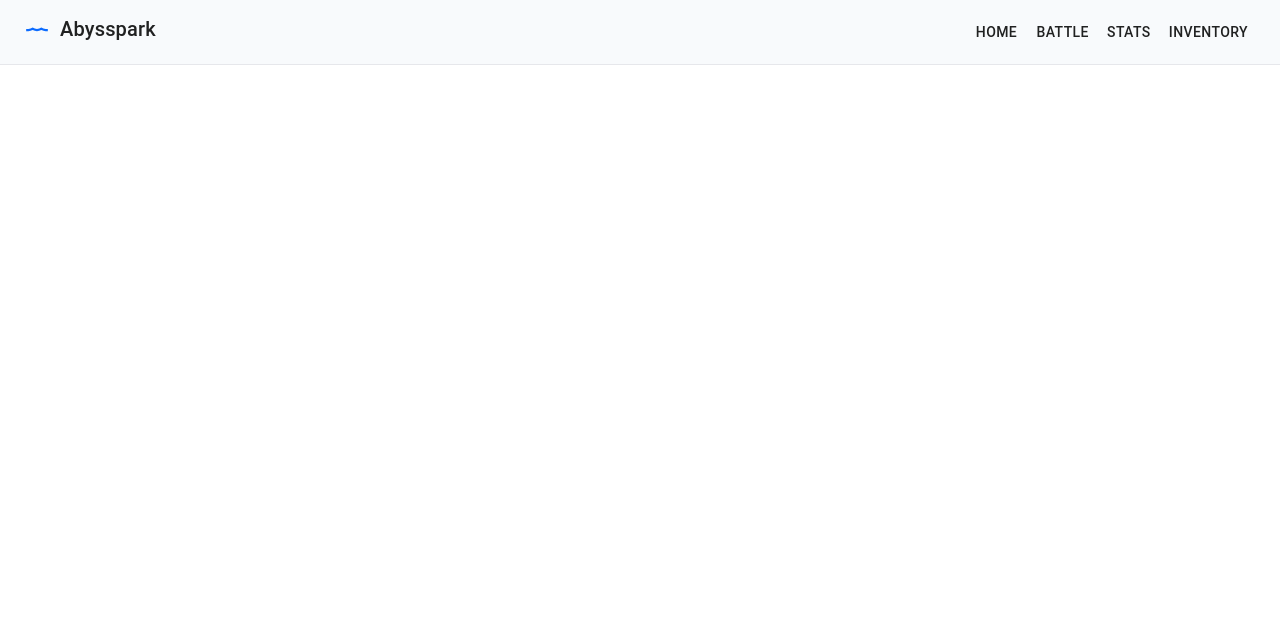
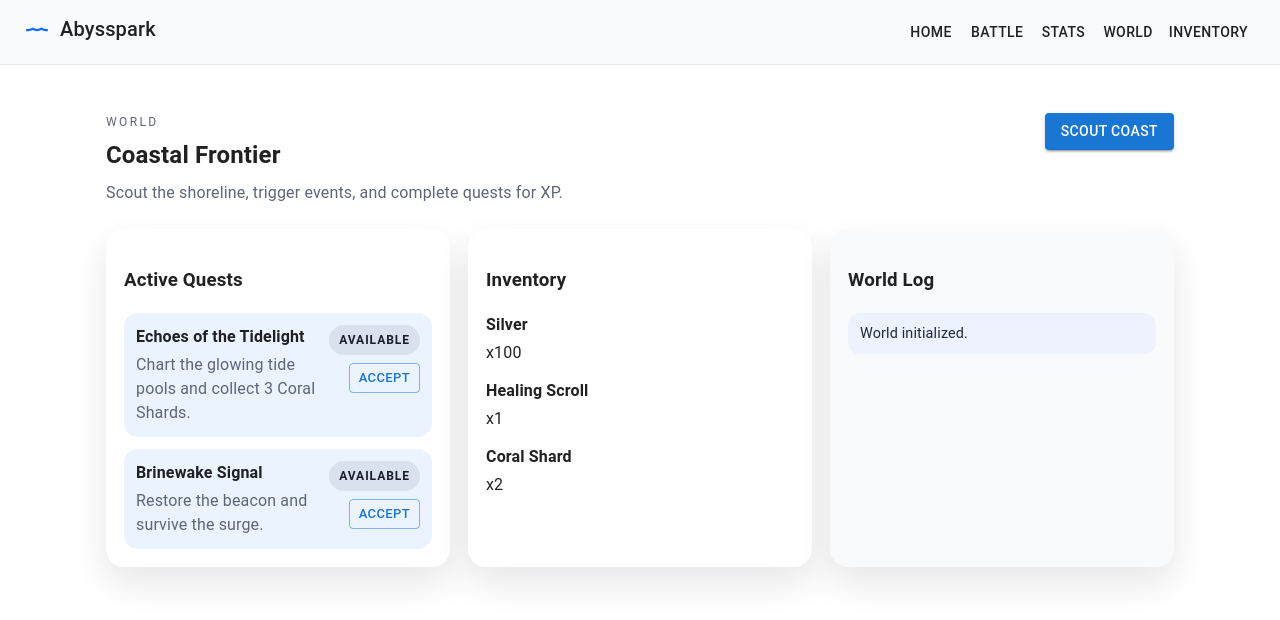
Before and after one commit to Ilobavic/text-game-, a React (Vite) app: page /world in a window 1280 px wide. Shown: the top 620 px of the page. Built offline with nearby package versions, Linux system fonts and the light colour scheme.

Commit message:
Add world depth with quests, loot, random events

```diff
--- a/src/App.jsx
+++ b/src/App.jsx
@@ -5,6 +5,7 @@ import Home from "./pages/Home";
 import Battle from "./pages/Battle";
 import Stats from "./pages/Stats";
 import Inventory from "./pages/Inventory";
+import World from "./pages/World";
 
 export default function App() {
   const [booting, setBooting] = useState(true);
@@ -33,6 +34,7 @@ export default function App() {
           <Route path="/battle" element={<Battle />} />
           <Route path="/stats" element={<Stats />} />
           <Route path="/inventory" element={<Inventory />} />
+          <Route path="/world" element={<World />} />
         </Routes>
       </main>
     </div>
--- a/src/components/TopBar.jsx
+++ b/src/components/TopBar.jsx
@@ -34,6 +34,9 @@ export default function TopBar() {
         <Button color="inherit" component={RouterLink} to="/stats">
           Stats
         </Button>
+        <Button color="inherit" component={RouterLink} to="/world">
+          World
+        </Button>
         <Button color="inherit" component={RouterLink} to="/inventory">
           Inventory
         </Button>
--- /dev/null
+++ b/src/game/world.js
@@ -0,0 +1,104 @@
+export function createDefaultWorld() {
+  return {
+    inventory: [
+      { name: "Silver", qty: 100 },
+      { name: "Healing Scroll", qty: 1 },
+      { name: "Coral Shard", qty: 2 },
+    ],
+    quests: [
+      {
+        id: "tide-01",
+        title: "Echoes of the Tidelight",
+        description: "Chart the glowing tide pools and collect 3 Coral Shards.",
+        status: "available",
+        reward: { xp: 25, loot: [{ name: "Salted Elixir", qty: 1 }] },
+      },
+      {
+        id: "rift-02",
+        title: "Brinewake Signal",
+        description: "Restore the beacon and survive the surge.",
+        status: "available",
+        reward: { xp: 35, loot: [{ name: "Storm Thread", qty: 1 }] },
+      },
+    ],
+    log: ["World initialized."],
+  };
+}
+
+export function loadWorld() {
+  const raw = localStorage.getItem("worldState");
+  if (!raw) return createDefaultWorld();
+  try {
+    return JSON.parse(raw);
+  } catch (e) {
+    return createDefaultWorld();
+  }
+}
+
+export function saveWorld(world) {
+  localStorage.setItem("worldState", JSON.stringify(world));
+}
+
+export function addLoot(inventory, loot) {
+  const updated = [...inventory];
+  loot.forEach((item) => {
+    const existing = updated.find((i) => i.name === item.name);
+    if (existing) {
+      existing.qty += item.qty;
+    } else {
+      updated.push({ ...item });
+    }
+  });
+  return updated;
+}
+
+const events = [
+  {
+    id: "spray-cache",
+    title: "Hidden Cache",
+    description: "A tide-worn cache washes ashore.",
+    reward: [{ name: "Silver", qty: 20 }],
+  },
+  {
+    id: "storm-glow",
+    title: "Storm Glow",
+    description: "Bioluminescent spray surges across the rocks.",
+    reward: [{ name: "Tide Bloom", qty: 1 }],
+  },
+  {
+    id: "quiet",
+    title: "Quiet Waters",
+    description: "The sea is still. You recover your focus.",
+    reward: [{ name: "Sea Glass", qty: 1 }],
+  },
+  {
+    id: "driftwood",
+    title: "Driftwood Relic",
+    description: "A carved relic drifts into reach.",
+    reward: [{ name: "Driftwood", qty: 2 }],
+  },
+];
+
+export function rollEvent(world) {
+  const event = events[Math.floor(Math.random() * events.length)];
+  const updated = {
+    ...world,
+    inventory: addLoot(world.inventory, event.reward),
+    log: [
+      `${event.title}: ${event.description} (+${event.reward
+        .map((r) => `${r.qty} ${r.name}`)
+        .join(", ")})`,
+      ...world.log,
+    ].slice(0, 30),
+  };
+  return { world: updated, event };
+}
+
+export function updateQuest(world, questId, nextStatus) {
+  return {
+    ...world,
+    quests: world.quests.map((q) =>
+      q.id === questId ? { ...q, status: nextStatus } : q
+    ),
+  };
+}
--- a/src/pages/Inventory.jsx
+++ b/src/pages/Inventory.jsx
@@ -1,6 +1,7 @@
 import React from "react";
 
 export default function Inventory() {
+  const world = JSON.parse(localStorage.getItem("worldState") || "null");
   return (
     <div className="inventory-page">
       <div className="section-head">
@@ -21,18 +22,12 @@ export default function Inventory() {
         <div className="panel">
           <h3>Active Items</h3>
           <div className="inventory-list">
-            <div>
-              <p className="equip-name">Healing Scroll</p>
-              <span>Restores 18 HP</span>
-            </div>
-            <div>
-              <p className="equip-name">Salted Elixir</p>
-              <span>+2 stamina regen</span>
-            </div>
-            <div>
-              <p className="equip-name">Storm Thread</p>
-              <span>Boosts shock damage</span>
-            </div>
+            {(world?.inventory || []).map((item) => (
+              <div key={item.name}>
+                <p className="equip-name">{item.name}</p>
+                <span>x{item.qty}</span>
+              </div>
+            ))}
           </div>
         </div>
 
--- /dev/null
+++ b/src/pages/World.jsx
@@ -0,0 +1,132 @@
+import React, { useState } from "react";
+import Button from "@mui/material/Button";
+import {
+  loadWorld,
+  saveWorld,
+  rollEvent,
+  updateQuest,
+  addLoot,
+} from "../game/world";
+import { applyXp } from "../game/combat";
+
+export default function World() {
+  const [world, setWorld] = useState(loadWorld());
+
+  function update(next) {
+    setWorld(next);
+    saveWorld(next);
+  }
+
+  function handleEvent() {
+    const result = rollEvent(world);
+    update(result.world);
+  }
+
+  function handleQuest(quest, nextStatus) {
+    let updated = updateQuest(world, quest.id, nextStatus);
+    if (nextStatus === "completed") {
+      updated = {
+        ...updated,
+        inventory: addLoot(updated.inventory, quest.reward.loot || []),
+        log: [
+          `Quest complete: ${quest.title}.`,
+          ...updated.log,
+        ].slice(0, 30),
+      };
+
+      const playerRaw = localStorage.getItem("playerProfile");
+      if (playerRaw) {
+        const player = JSON.parse(playerRaw);
+        const xpResult = applyXp(player, quest.reward.xp || 0);
+        localStorage.setItem("playerProfile", JSON.stringify(xpResult.player));
+        xpResult.logs.forEach((l) => {
+          updated.log = [l, ...updated.log].slice(0, 30);
+        });
+      }
+    }
+    update(updated);
+  }
+
+  return (
+    <div className="world-page">
+      <div className="section-head">
+        <div>
+          <p className="section-kicker">World</p>
+          <h2>Coastal Frontier</h2>
+          <p className="section-sub">
+            Scout the shoreline, trigger events, and complete quests for XP.
+          </p>
+        </div>
+        <div className="section-cta">
+          <Button variant="contained" onClick={handleEvent}>
+            Scout Coast
+          </Button>
+        </div>
+      </div>
+
+      <div className="world-grid">
+        <section className="panel">
+          <h3>Active Quests</h3>
+          <div className="quest-list">
+            {world.quests.map((q) => (
+              <div key={q.id} className="quest-card">
+                <div>
+                  <p className="equip-name">{q.title}</p>
+                  <p className="section-sub">{q.description}</p>
+                </div>
+                <div className="quest-meta">
+                  <span className={`status-chip ${q.status}`}>
+                    {q.status}
+                  </span>
+                  <div className="quest-actions">
+                    {q.status === "available" && (
+                      <Button
+                        size="small"
+                        variant="outlined"
+                        onClick={() => handleQuest(q, "active")}
+                      >
+                        Accept
+                      </Button>
+                    )}
+                    {q.status === "active" && (
+                      <Button
+                        size="small"
+                        variant="contained"
+                        onClick={() => handleQuest(q, "completed")}
+                      >
+                        Complete
+                      </Button>
+                    )}
+                  </div>
+                </div>
+              </div>
+            ))}
+          </div>
+        </section>
+
+        <section className="panel">
+          <h3>Inventory</h3>
+          <div className="inventory-list">
+            {world.inventory.map((item) => (
+              <div key={item.name}>
+                <p className="equip-name">{item.name}</p>
+                <span>x{item.qty}</span>
+              </div>
+            ))}
+          </div>
+        </section>
+
+        <section className="panel log">
+          <h3>World Log</h3>
+          <div className="log-list">
+            {world.log.map((entry, idx) => (
+              <div key={idx} className="log-item">
+                {entry}
+              </div>
+            ))}
+          </div>
+        </section>
+      </div>
+    </div>
+  );
+}
--- a/src/styles.css
+++ b/src/styles.css
@@ -409,7 +409,8 @@ body {
 
 .battle,
 .stats-page,
-.inventory-page {
+.inventory-page,
+.world-page {
   max-width: 1100px;
   margin: 0 auto;
   padding: 32px 16px 48px;
@@ -676,6 +677,53 @@ body {
   gap: 18px;
 }
 
+.world-grid {
+  display: grid;
+  grid-template-columns: repeat(auto-fit, minmax(260px, 1fr));
+  gap: 18px;
+}
+
+.quest-list {
+  display: grid;
+  gap: 12px;
+}
+
+.quest-card {
+  display: flex;
+  justify-content: space-between;
+  align-items: flex-start;
+  gap: 12px;
+  padding: 12px;
+  border-radius: 14px;
+  background: rgba(12, 107, 255, 0.08);
+}
+
+.quest-meta {
+  display: grid;
+  justify-items: end;
+  gap: 8px;
+}
+
+.quest-actions {
+  display: flex;
+  gap: 8px;
+}
+
+.status-chip.available {
+  background: rgba(15, 23, 42, 0.08);
+  color: var(--ink);
+}
+
+.status-chip.active {
+  background: rgba(12, 107, 255, 0.18);
+  color: var(--accent);
+}
+
+.status-chip.completed {
+  background: rgba(33, 209, 162, 0.2);
+  color: #0f766e;
+}
+
 .stats-list {
   display: grid;
   gap: 14px;
```
